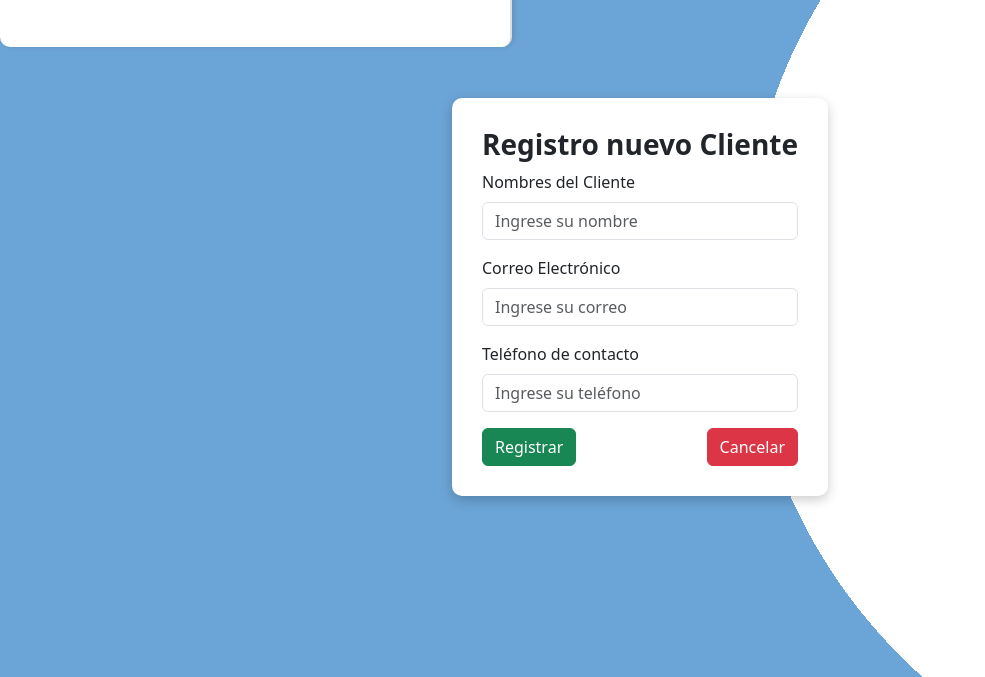
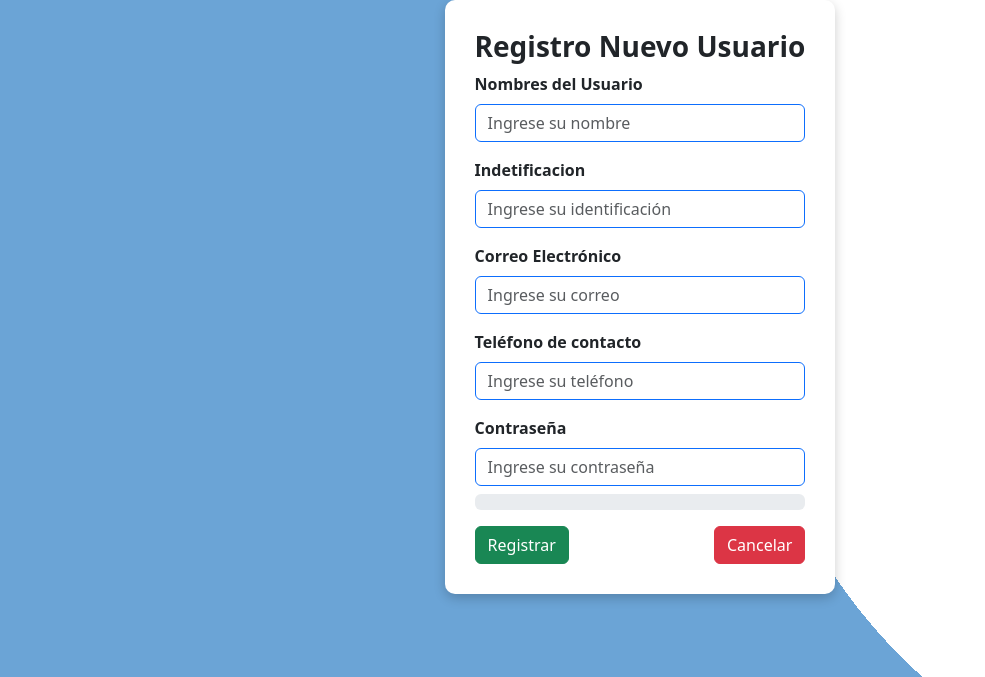
Before and after one commit to DAleGOC/ProyectoSena, a plain HTML site: page html/registrouser.html in a window 1280 px wide. Shown: the part 123-800 px from the top of the page, without its empty margins (0-985 px from the left). Drawn offline with nearby package versions, Linux system fonts and the light colour scheme.

Commit message:
Correcion en Rgistro user se añadio  password  se cambio a usuario

```diff
--- a/css/styles.css
+++ b/css/styles.css
@@ -43,7 +43,7 @@ body {
     top: 0;
     left: 0;
     width: 40%;
-    height: 18vh;
+    height: 9%;
     border-right: 2px solid #ddd;
     box-shadow: 2px 0px 5px rgba(0, 0, 0, 0.1);
     display: flex;
--- a/html/registrouser.html
+++ b/html/registrouser.html
@@ -40,19 +40,36 @@
         </header>
         <main>
             <div class="form-container mt-4">
-                <h3 class="text-center fw-bold">Registro nuevo Cliente</h3>
+                <h3 class="text-center fw-bold">Registro Nuevo Usuario </h3>
                 <form>
                     <div class="mb-3">
-                        <label class="form-label">Nombres del Cliente</label>
-                        <input type="text" class="form-control" placeholder="Ingrese su nombre">
+                        <label class="form-label fw-bold">Nombres del Usuario</label>
+                        <input type="text" class="form-control border-primary" placeholder="Ingrese su nombre">
                     </div>
                     <div class="mb-3">
-                        <label class="form-label">Correo Electrónico</label>
-                        <input type="email" class="form-control" placeholder="Ingrese su correo">
+                        <label class="form-label fw-bold">Indetificacion</label>
+                        <input type="number" class="form-control border-primary" placeholder="Ingrese su identificación" requerid>
+                        <div class="invalid-feedback">
+                            Este campo es obligatorio.
+                        </div>
+                    </div>
+
+
+
+                    <div class="mb-3">
+                        <label class="form-label fw-bold">Correo Electrónico</label>
+                        <input type="email" class="form-control border-primary" placeholder="Ingrese su correo">
                     </div>
                     <div class="mb-3">
-                        <label class="form-label">Teléfono de contacto</label>
-                        <input type="tel" class="form-control" placeholder="Ingrese su teléfono">
+                        <label class="form-label fw-bold">Teléfono de contacto</label>
+                        <input type="tel" class="form-control border-primary" placeholder="Ingrese su teléfono">
+                    </div>
+                    <div class="mb-3">
+                        <label class="form-label fw-bold">Contraseña</label>
+                        <input type="password" class="form-control border-primary" id="passwordStrength" placeholder="Ingrese su contraseña">
+                        <div class="progress mt-2">
+                            <div class="progress-bar" id="strengthBar" role="progressbar" style="width: 0%;"></div>
+                        </div>
                     </div>
                     <div class="d-flex justify-content-between">
                         <button type="submit" class="btn btn-success">Registrar</button>
```
